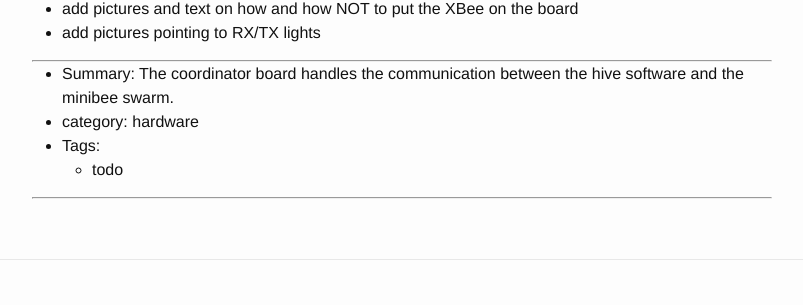
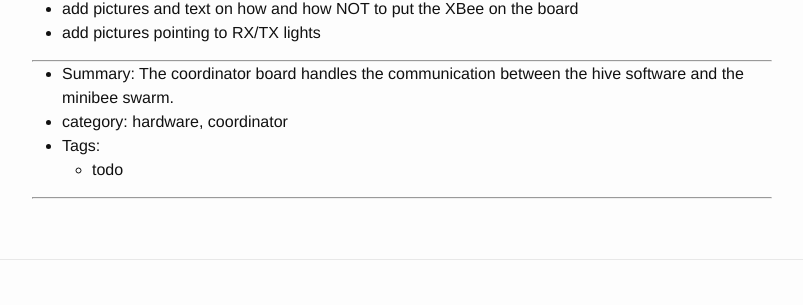
Before and after one commit to SenseStageTeam/sensestage_documentation, a Jekyll site: the page built from _minibee/coordinator-board.md, in a window 1280 px wide and 900 px high, scrolled down 2150 px. Shown: the part 433-738 px from the top of the window, without its empty margins (238-1041 px from the left). Built offline with Jekyll 4.4.1, drawn with Linux system fonts in a browser that asks for light colours.

Commit message:
update type of coordinator board page

```diff
--- a/_minibee/coordinator-board.md
+++ b/_minibee/coordinator-board.md
@@ -2,9 +2,10 @@
 title: Coordinator Board
 summary: The coordinator board handles the communication between the hive software and the minibee swarm.
 layout: documentation
-type: reference
+type: overview
 date: 2017-02-06
 category: hardware
+subcategory: coordinator
 tags:
     - todo
 ---
```
